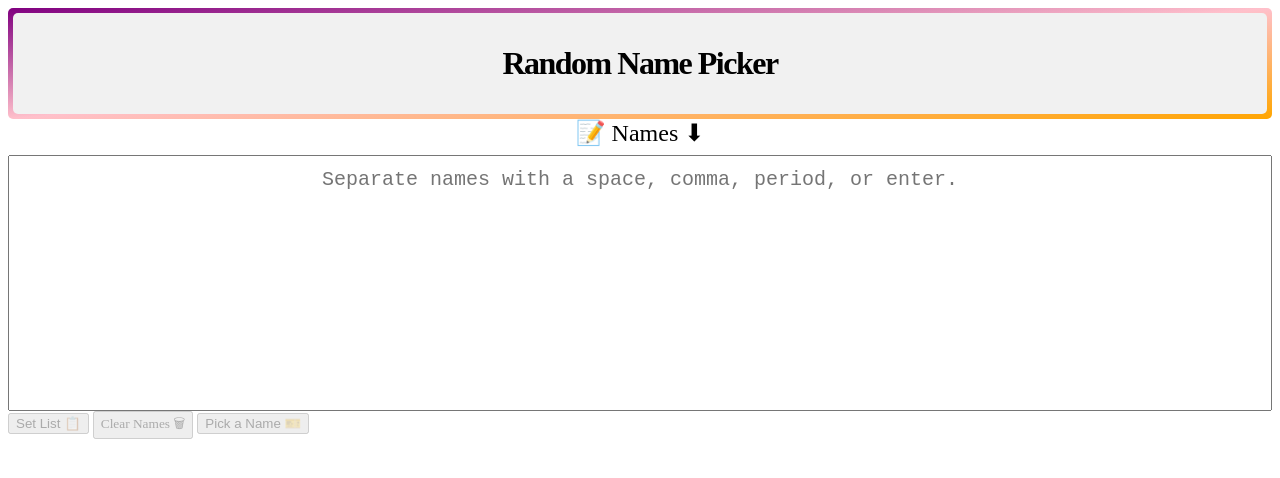
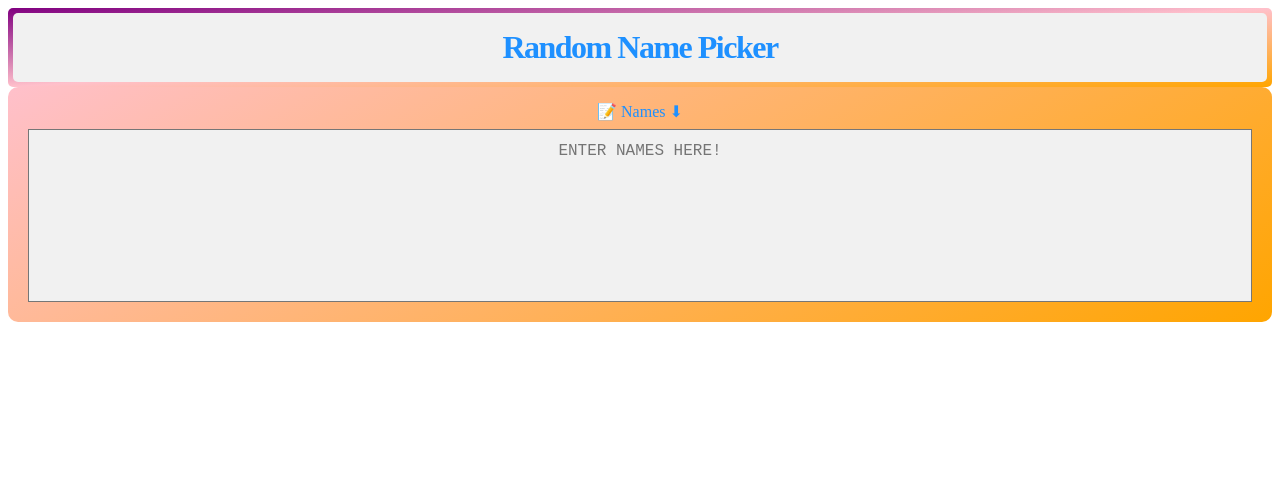
Before and after one commit to GMSoudersJr/random-name-picker, a SvelteKit app: page / in a window 1280 px wide. Shown: the top 478 px of the page. Built offline with nearby package versions, Linux system fonts and the light colour scheme; a web font is replaced by a local one.

Commit message:
Made significant changes to make the app only show what is available when it can be used instead of relying on disabled buttons.  Also added colors to the backgrounds of elements and adjusted typography and display settings.

```diff
--- a/src/app.css
+++ b/src/app.css
@@ -42,6 +42,9 @@ h1 {
   font-family: "Roboto", sans-serif;
   color: blue;
 }
+label {
+  font-size: var(--fontSizeSubheaderMobile);
+}
 button {
   padding: 15px 32px;
   font-size: 16px;
@@ -49,6 +52,7 @@ button {
   font-family: var(--fontFamilyEmoji);
   color: black;
   width: 100%;
+  border-radius: 5px;
 }
 textarea {
   font-family: var(--fontFamilyRegular)
--- a/src/routes/+page.svelte
+++ b/src/routes/+page.svelte
@@ -1,5 +1,9 @@
 <script>
-  import { arrayOfNames, currentName } from '$lib/stores.js';
+  import {
+    arrayOfNames,
+    currentName,
+    stringOfNames,
+  } from '$lib/stores.js';
   import ProjectTitle from './components/ProjectTitle.svelte';
   import NamesTextArea from './components/NamesTextArea.svelte';
   import SetNamesButton from './components/SetNamesButton.svelte';
@@ -11,8 +15,11 @@
 
 <ProjectTitle />
 <NamesTextArea />
-<SetNamesButton />
-<ClearNamesButton />
+{#if $stringOfNames.length > 0}
+  <SetNamesButton />
+  <ClearNamesButton />
+{/if}
+{#if $arrayOfNames.length > 0}
+<CurrentName />
 <RandomNameButton />
-<CurrentName />
-<ListOfNames />
+{/if}
--- a/src/routes/components/ClearNamesButton.svelte
+++ b/src/routes/components/ClearNamesButton.svelte
@@ -24,7 +24,4 @@
 </button>
 
 <style>
-  button {
-    font-family: var(--fontFamilyEmoji);
-  }
 </style>
--- a/src/routes/components/CurrentName.svelte
+++ b/src/routes/components/CurrentName.svelte
@@ -1,8 +1,48 @@
 <script>
   import { currentName } from '$lib/stores.js';
 </script>
-<h1>
-  {$currentName}
-</h1>
+
+<div class="card">
+  {#if !$currentName}
+    <h4>Pick a Random Name Below</h4>
+  {:else}
+  <div class="emoji">
+    🗣
+  </div>
+  <h1 class="speaker-name">
+    {$currentName}
+  </h1>
+  {/if}
+</div>
+
 <style>
+  .card {
+    height: 15vh;
+    width: 80%;
+    color: green;
+    display: flex;
+    align-items: center;
+    justify-content: space-around;
+    border: 1px solid green;
+    align-self: center;
+    background: #FFF;
+  }
+  .emoji {
+    display: flex;
+    flex-direction: column;
+    justify-content: center;
+    align-items: end;
+    font-family: var(--fontFamilyEmoji);
+    font-size: var(--fontSizeHeaderMonitor);
+    flex: 1
+  }
+  .speaker-name {
+    text-align: center;
+    padding-left: 0.5em;
+    color: dodgerblue;
+    flex: 2;
+  }
+  h4 {
+    text-align: center;
+  }
 </style>
--- a/src/routes/components/NamesTextArea.svelte
+++ b/src/routes/components/NamesTextArea.svelte
@@ -15,8 +15,7 @@
     name="name-list"
     class="input"
     bind:value={$stringOfNames}
-    placeholder="Separate names with a space, comma, period, or enter."
-    rows=10
+    placeholder="ENTER NAMES HERE!"
     required
   ></textarea>
 </div>
@@ -26,17 +25,25 @@
     display: flex;
     flex-direction: column;
     gap: 0.5em;
+    border-radius: 10px;
+    background: white;
+    background: linear-gradient(150deg, pink, orange);
+    height: 25vh;
+    padding: 15px 20px 20px 20px;
   }
   label {
-    font-size: 24px;
     font-family: var(--fontFamilyEmoji);
     text-align: center;
     align-items: center;
+    color: dodgerblue;
   }
   textarea {
     resize: none;
     padding: 12px 15px;
     text-align: center;
-    font-size: 20px;
+    font-size: 16px;
+    height: 100%;
+    background: #F1F1F1;
+    color: dodgerblue;
   }
 </style>
--- a/src/routes/components/ProjectTitle.svelte
+++ b/src/routes/components/ProjectTitle.svelte
@@ -14,7 +14,7 @@
   }
   .inner-container {
     border-radius: 5px;
-    padding: 2rem;
+    padding: 1rem;
     background-color: #F1F1F1;
   }
   h1 {
@@ -22,5 +22,6 @@
     background-color: #F1F1F1;
     letter-spacing: -1.5px;
     margin: 0;
+    color: dodgerblue;
   }
 </style>
--- a/src/routes/components/RandomNameButton.svelte
+++ b/src/routes/components/RandomNameButton.svelte
@@ -12,7 +12,8 @@
       arrayOfNames.set($arrayOfNames);
     }
   }
-  let buttonText = "Pick a Name 🎫";
+
+  $: buttonText = $arrayOfNames.length > 0 ? "Pick a Name 🎫" : "Click Set List";
 </script>
 
 <button
```
